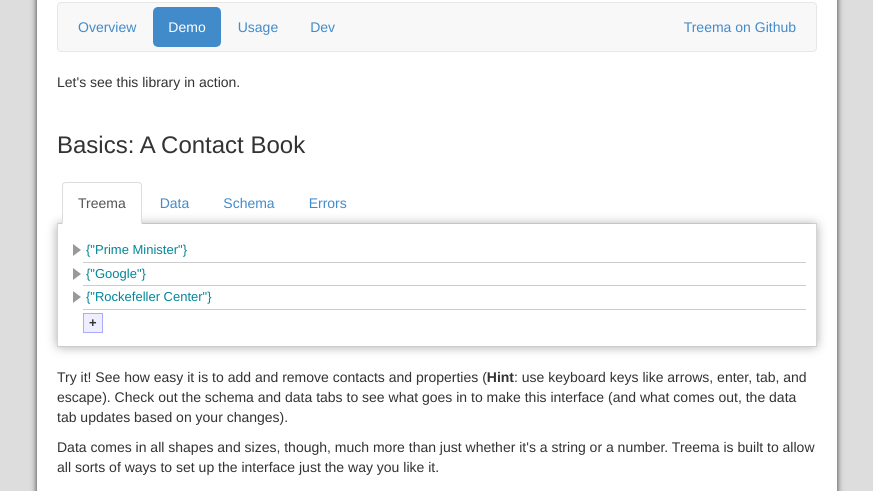
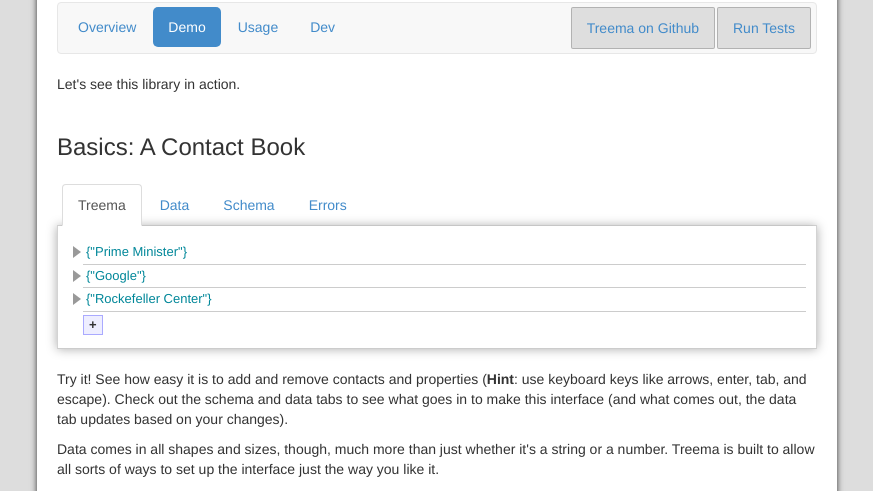
Before and after one commit to codecombat/treema, a website: page dev/demo.html in a window 1280 px wide. Shown: the part 113-604 px from the top of the page, without its empty margins (203-1076 px from the left). Drawn offline with Linux system fonts and the light colour scheme.

Commit message:
Added links to the tests.

```diff
--- a/dev/css/base.css
+++ b/dev/css/base.css
@@ -21,7 +21,12 @@ h1 {
 }
 
 .nav { padding: 0 5px; margin-top: 5px; }
-#github-link { float: right; }
+#github-link, #tests-link {
+  float: right;
+  background-color: rgba(0, 0, 0, 0.1);
+  border: 1px solid rgba(0, 0, 0, 0.2);
+  border-radius: 2px;
+}
 
 h3 { margin-top: 40px; }
 h4 { margin: 20px 0; }
--- a/dev/demo.html
+++ b/dev/demo.html
@@ -26,6 +26,7 @@
     <li class="active"><a href="demo.html">Demo</a></li>
     <li><a href="using.html">Usage</a></li>
     <li><a href="develop.html">Dev</a></li>
+    <li id="tests-link"><a href="test.html">Run Tests</a></li>
     <li id="github-link"><a href="https://github.com/sderickson/treema">Treema on Github</a></li>
   </ul>
 
@@ -313,6 +314,10 @@
     <li><strong>Shift and Ctrl-Click</strong>: Selects multiple rows.</li>
   </ul>
 
+  <p>
+    The <a href="test.html">tests</a> double as specifications for how shortcuts work, also.
+  </p>
+
   <h3>Structural Restrictions</h3>
   <h4>Schema-Defined, Interface Enforced</h4>
 
```
Also changed, not shown: dev/develop.html (+1 -0 lines), dev/index.html (+1 -1 lines), dev/using.html (+1 -0 lines).
